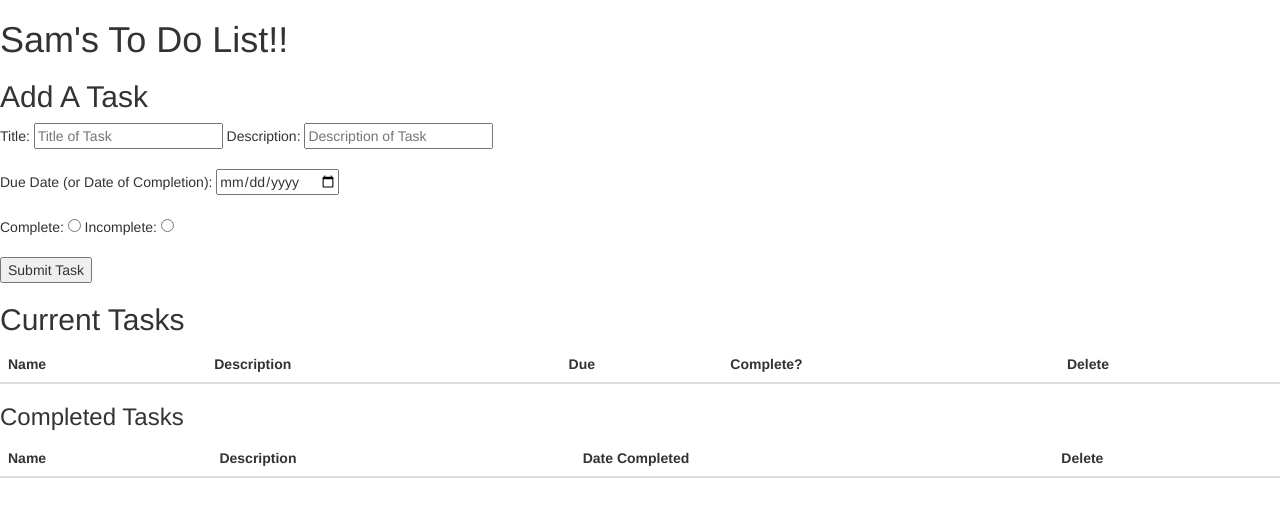
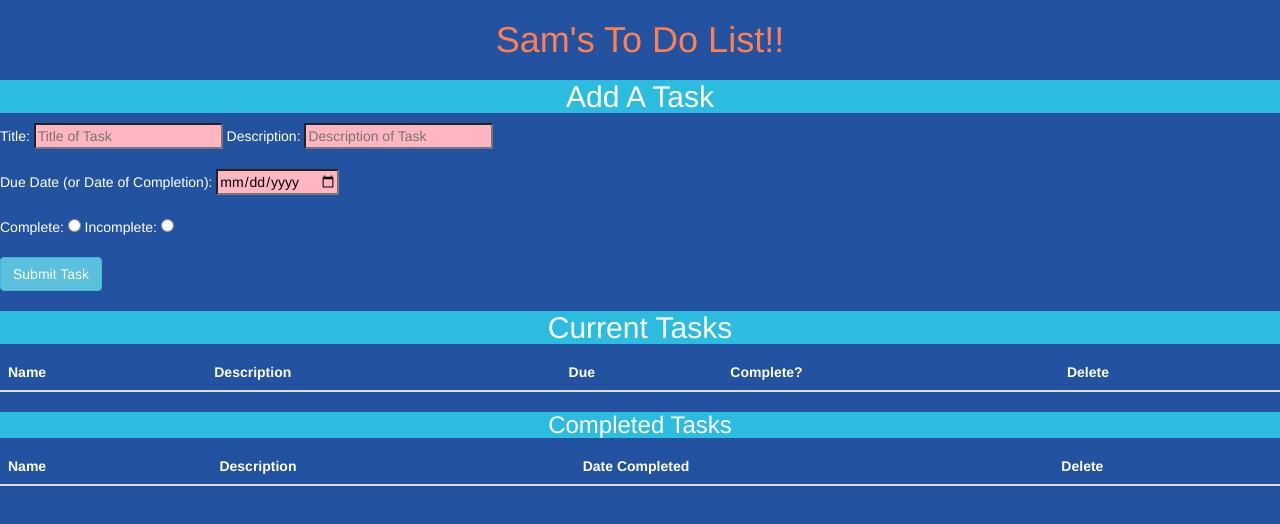
Before and after one commit to carnationcrab/Weekend-3-Challenge, a website: page public/views/index.html in a window 1280 px wide. Drawn offline with Linux system fonts and the light colour scheme; files that its build step writes are made by us from their sources; no server answers; files whose address does not match are found by name.

Commit message:
css styling added and hard mode complete

```diff
--- a/public/scripts/client.js
+++ b/public/scripts/client.js
@@ -78,7 +78,7 @@ function taskAppend(tasks) {
         var comp = tasks[i].complete;
         var id = tasks[i].id;
         var buttonDel = ('<button class="delete btn btn-danger" data-id="' + id + '">Delete</button>');
-        var completeChecker = ('<button class="complete btn btn-danger" data-id="' + id + '">Complete</button>');
+        var completeChecker = ('<button class="complete btn btn-success" data-id="' + id + '">Complete</button>');
 
         if (comp === 'complete') {
             $('#completedTaskList').append('<tr data-id="' + id +
--- a/public/styles/styles.css
+++ b/public/styles/styles.css
@@ -0,0 +1,34 @@
+tbody {
+    color: black
+}
+
+input {
+    background-color: lightpink;
+    color: black
+}
+
+body {
+    background-color: #2353a0;
+    font-family: helvetica;
+    margin: auto;
+    color: #FFFFFF;
+}
+
+h2 {
+    color: #FFFFFF;
+    text-align: center;
+
+    background-color: #2cbce0;
+
+}
+
+h3 {
+    color: #FFFFFF;
+    background-color: #2cbce0;
+    text-align: center;
+}
+
+h1 {
+    text-align: center;
+    color: coral;
+}
--- a/public/views/index.html
+++ b/public/views/index.html
@@ -11,6 +11,7 @@
         <meta name="viewport" content="width=device-width, initial-scale=1">
 
         <link rel="stylesheet" href="vendors/bootstrap.min.css">
+        <link rel="stylesheet" href="styles/styles.css">
         <script type="text/javascript" src="vendors/jquery-3.2.1.min.js"></script>
         <script type="text/javascript" src="scripts/client.js"></script>
     </head>
@@ -30,7 +31,7 @@
                 <br><br>
 
             </form>
-            <button id="submit">Submit Task</button>
+            <button class="submit btn btn-info" id="submit">Submit Task</button>
             <h2>Current Tasks</h2>
             <div id="taskHead">
                 <table class="table table-striped" id="taskTable">
```
